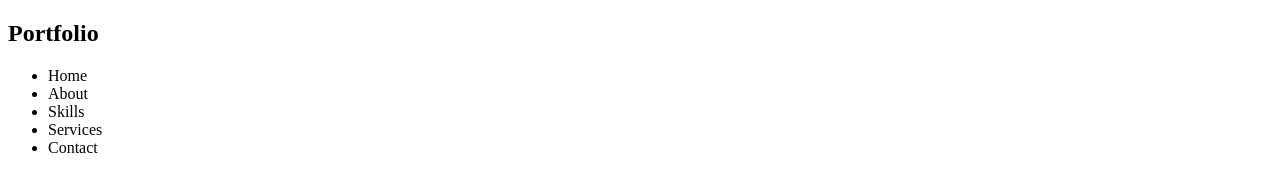
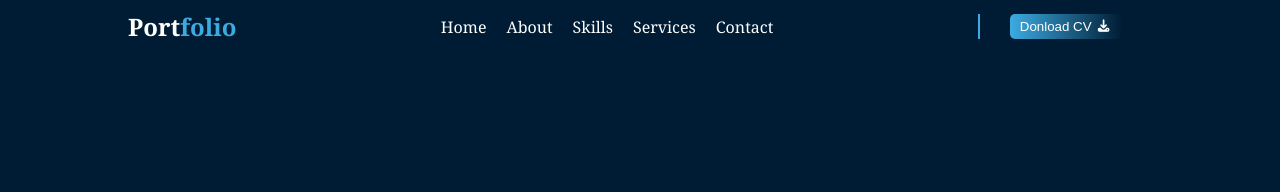
Before and after one commit to zainamer/my-portfolio, a plain HTML site: page index.html in a window 1280 px wide. Drawn offline with Linux system fonts and the light colour scheme.

Commit message:
header added

```diff
--- a/index.html
+++ b/index.html
@@ -4,6 +4,8 @@
    <meta charset="UTF-8">
    <meta name="viewport" content="width=device-width, initial-scale=1.0">
    <title>Portfolio</title>
+   <link rel="stylesheet" href="https://cdnjs.cloudflare.com/ajax/libs/font-awesome/7.0.1/css/all.min.css">
+   <link rel="stylesheet" href="style.css">
 </head>
 <body>
    <header>
@@ -13,14 +15,16 @@
          </div>
          <div class="middle">
             <ul>
-               <li>Home</li>
-               <li>About</li>
-               <li>Skills</li>
-               <li>Services</li>
-               <li>Contact</li>
+               <li><a href="">Home</a></li>
+               <li><a href="">About</a></li>
+               <li><a href="">Skills</a></li>
+               <li><a href="">Services</a></li>
+               <li><a href="">Contact</a></li>
             </ul>
          </div>
-         <div class="right"></div>
+         <div class="right">
+            <button>Donload CV <i class="fa-sharp fa-solid fa-download"></i></button>
+         </div>
       </div>
    </header>
    <main></main>
--- /dev/null
+++ b/style.css
@@ -0,0 +1,54 @@
+*{
+   margin: 0;
+   padding: 0;
+   box-sizing: border-box;
+}
+body{
+   font-family: Cambria, Cochin, Georgia, Times, 'Times New Roman', serif;
+   background-color: #001c34;
+   color: white;
+}
+ul li{
+   list-style: none;
+}
+a{
+   color: white;
+   text-decoration: none;
+}
+a:hover{
+   color: #3cabe1;
+   font-size: 1.01em;
+   text-decoration: underline;
+}
+
+
+.container{
+   width: 80%;
+   margin: 10px auto;
+
+   display: flex;
+   align-items: center;
+   justify-content: space-between;
+}
+
+header .container .left h2 span{
+   color: #3cabe1;
+}
+header .container .middle ul{
+   display: flex;
+   gap: 20px;
+}
+header .container .right{
+   border-left: 2px solid #3cabe1;
+}
+header .container .right button{
+   padding: 5px 10px;
+   margin: 0 30px;
+   border-radius: 5px;
+   border: none;
+   color: white;
+   background: linear-gradient(to right,#3cabe1,#001c34);
+}
+header .container .right button:hover{
+   border: 1px solid white;
+}
```
